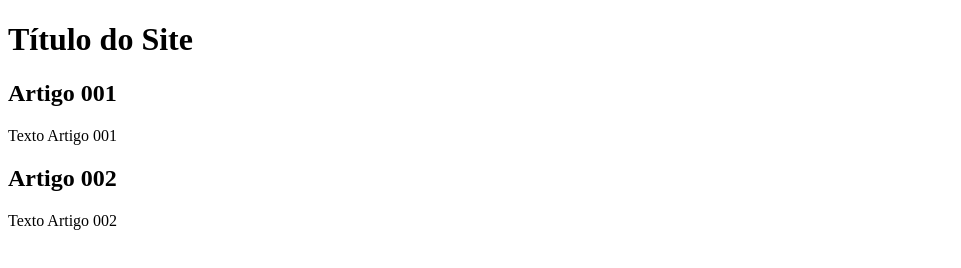
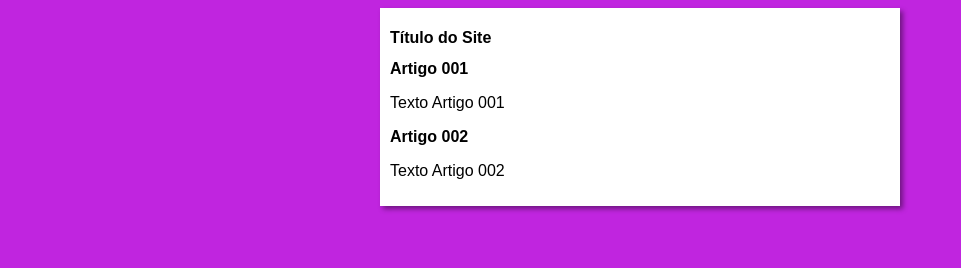
Before and after one commit to brunobandelli/projeto-site, a plain HTML site: page index.html in a window 1280 px wide. Shown: the whole page, without its empty margins (0-961 px from the left). Drawn offline with Linux system fonts and the light colour scheme.

Commit message:
Comecei o design

```diff
--- /dev/null
+++ b/estilos/style.css
@@ -0,0 +1,17 @@
+*{
+    font-family: Arial, Helvetica, sans-serif;
+    font-size: 16px;
+}
+
+body{
+    background-color:rgb(192, 37, 223);
+
+}
+
+main{
+    background-color:white;
+    width: 500px;
+    margin: auto;
+    padding: 10px;
+    box-shadow: 3px 3px 5px rgba(0, 0, 0, 0.425);
+}
--- a/index.html
+++ b/index.html
@@ -5,6 +5,7 @@
     <meta http-equiv="X-UA-Compatible" content="IE=edge">
     <meta name="viewport" content="width=device-width, initial-scale=1.0">
     <title>Titulo do Site</title>
+    <link rel="stylesheet" href="estilos/style.css">
 </head>
 <body>
     <main>
```
